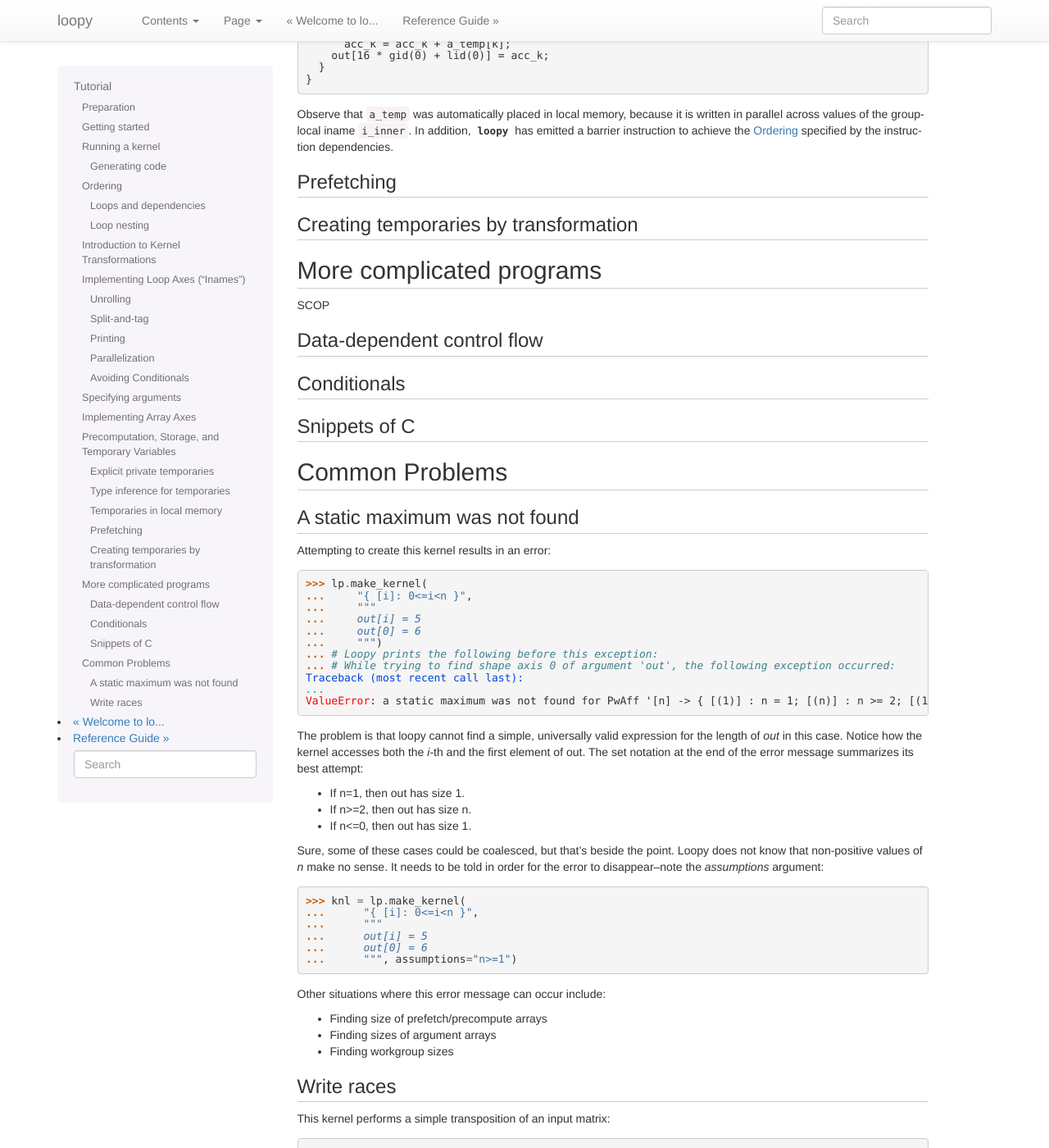
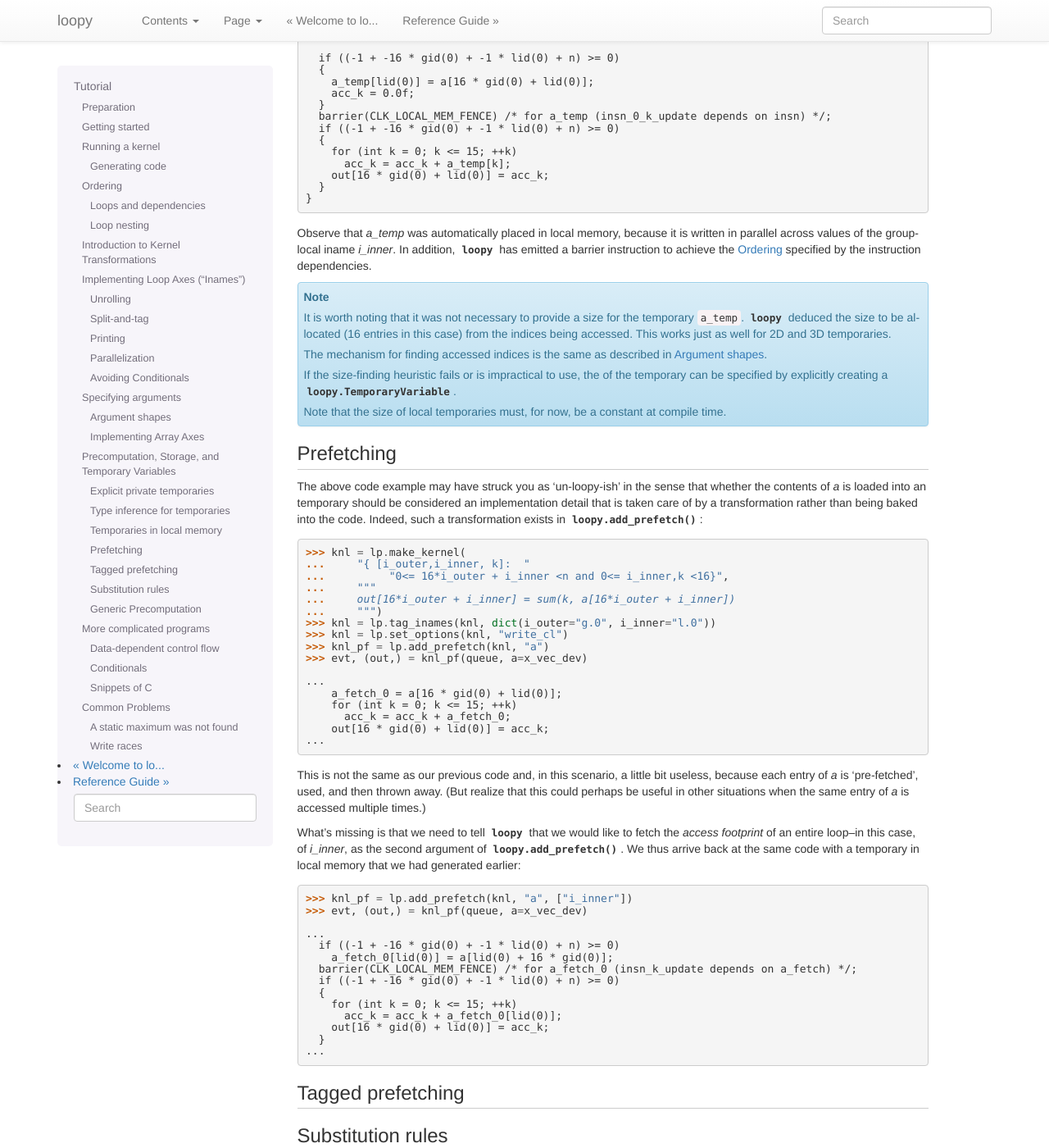
Before and after one commit to inducer/loopy, a Sphinx documentation site: the page built from doc/tutorial.rst, in a window 1280 px wide and 1400 px high, scrolled down 12966 px. Shown: the whole window at 82% size. Built offline with Sphinx 7.4.7, drawn with Linux system fonts in a browser that asks for light colours; some of the changed text lies outside the part shown.

Commit message:
More tutorial hacking

```diff
--- a/doc/tutorial.rst
+++ b/doc/tutorial.rst
@@ -813,10 +813,20 @@ enabling some cost savings:
 Specifying arguments
 --------------------
 
+* Kinds: global, constant, value
+* Types
+
+.. _argument-shapes:
+
+Argument shapes
+~~~~~~~~~~~~~~~
+
+Shapes (and automatic finding thereof)
+
 .. _implementing-array-axes:
 
 Implementing Array Axes
------------------------
+~~~~~~~~~~~~~~~~~~~~~~~
 
 
 Precomputation, Storage, and Temporary Variables
@@ -877,10 +887,12 @@ memory, local to each work item.
 Type inference for temporaries
 ~~~~~~~~~~~~~~~~~~~~~~~~~~~~~~
 
-Most :mod:`loopy` code can be written so as to be type-generic, so
-specifying a type for the variable is optional. The angle brackets alone
-denote that a temporary should be created, and the type of the variable
-will be deduced from the expression being assigned.
+Most :mod:`loopy` code can be written so as to be type-generic (with types
+determined by parameters passed at run time). The same is true for
+temporary variables--specifying a type for the variable is optional. As you
+can see in the code below, angle brackets alone denote that a temporary
+should be created, and the type of the variable will be deduced from the
+expression being assigned.
 
 .. doctest::
 
@@ -937,19 +949,96 @@ Consider the following example:
       }
     }
 
-Observe that ``a_temp`` was automatically placed in local memory, because
+Observe that *a_temp* was automatically placed in local memory, because
 it is written in parallel across values of the group-local iname
-``i_inner``. In addition, :mod:`loopy` has emitted a barrier instruction to
+*i_inner*. In addition, :mod:`loopy` has emitted a barrier instruction to
 achieve the :ref:`ordering` specified by the instruction dependencies.
 
+.. note::
+
+    It is worth noting that it was not necessary to provide a size for the
+    temporary ``a_temp``. :mod:`loopy` deduced the size to be allocated (16
+    entries in this case) from the indices being accessed. This works just
+    as well for 2D and 3D temporaries.
+
+    The mechanism for finding accessed indices is the same as described
+    in :ref:`argument-shapes`.
+
+    If the size-finding heuristic fails or is impractical to use, the of
+    the temporary can be specified by explicitly creating a
+    :class:`loopy.TemporaryVariable`.
+
+    Note that the size of local temporaries must, for now, be a constant at
+    compile time.
 
 .. }}}
 
 Prefetching
 ~~~~~~~~~~~
 
-Creating temporaries by transformation
-~~~~~~~~~~~~~~~~~~~~~~~~~~~~~~~~~~~~~~
+The above code example may have struck you as 'un-loopy-ish' in the sense
+that whether the contents of *a* is loaded into an temporary should be
+considered an implementation detail that is taken care of by a
+transformation rather than being baked into the code. Indeed, such a
+transformation exists in :func:`loopy.add_prefetch`:
+
+.. doctest::
+
+    >>> knl = lp.make_kernel(
+    ...     "{ [i_outer,i_inner, k]:  "
+    ...          "0<= 16*i_outer + i_inner <n and 0<= i_inner,k <16}",
+    ...     """
+    ...     out[16*i_outer + i_inner] = sum(k, a[16*i_outer + i_inner])
+    ...     """)
+    >>> knl = lp.tag_inames(knl, dict(i_outer="g.0", i_inner="l.0"))
+    >>> knl = lp.set_options(knl, "write_cl")
+    >>> knl_pf = lp.add_prefetch(knl, "a")
+    >>> evt, (out,) = knl_pf(queue, a=x_vec_dev)
+    <BLANKLINE>
+    ...
+        a_fetch_0 = a[16 * gid(0) + lid(0)];
+        for (int k = 0; k <= 15; ++k)
+          acc_k = acc_k + a_fetch_0;
+        out[16 * gid(0) + lid(0)] = acc_k;
+    ...
+
+This is not the same as our previous code and, in this scenario, a little
+bit useless, because each entry of *a* is 'pre-fetched', used, and then
+thrown away. (But realize that this could perhaps be useful in other
+situations when the same entry of *a* is accessed multiple times.)
+
+What's missing is that we need to tell :mod:`loopy` that we would like to
+fetch the *access footprint* of an entire loop--in this case, of *i_inner*,
+as the second argument of :func:`loopy.add_prefetch`. We thus arrive back
+at the same code with a temporary in local memory that we had generated
+earlier:
+
+.. doctest::
+
+    >>> knl_pf = lp.add_prefetch(knl, "a", ["i_inner"])
+    >>> evt, (out,) = knl_pf(queue, a=x_vec_dev)
+    <BLANKLINE>
+    ...
+      if ((-1 + -16 * gid(0) + -1 * lid(0) + n) >= 0)
+        a_fetch_0[lid(0)] = a[lid(0) + 16 * gid(0)];
+      barrier(CLK_LOCAL_MEM_FENCE) /* for a_fetch_0 (insn_k_update depends on a_fetch) */;
+      if ((-1 + -16 * gid(0) + -1 * lid(0) + n) >= 0)
+      {
+        for (int k = 0; k <= 15; ++k)
+          acc_k = acc_k + a_fetch_0[lid(0)];
+        out[16 * gid(0) + lid(0)] = acc_k;
+      }
+    ...
+
+Tagged prefetching
+~~~~~~~~~~~~~~~~~~
+
+
+Substitution rules
+~~~~~~~~~~~~~~~~~~
+
+Generic Precomputation
+~~~~~~~~~~~~~~~~~~~~~~
 
 .. _more-complicated-programs:
 
```
